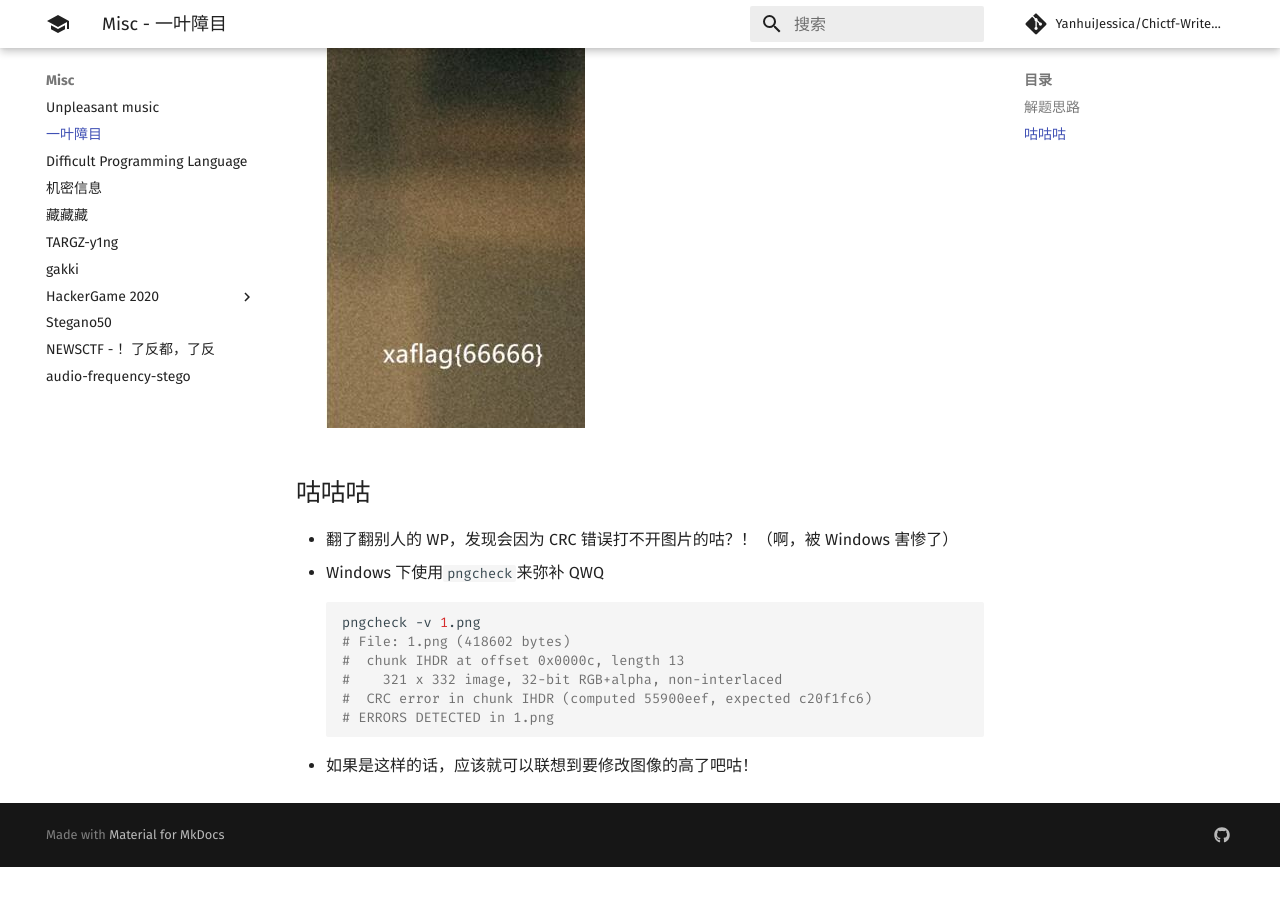
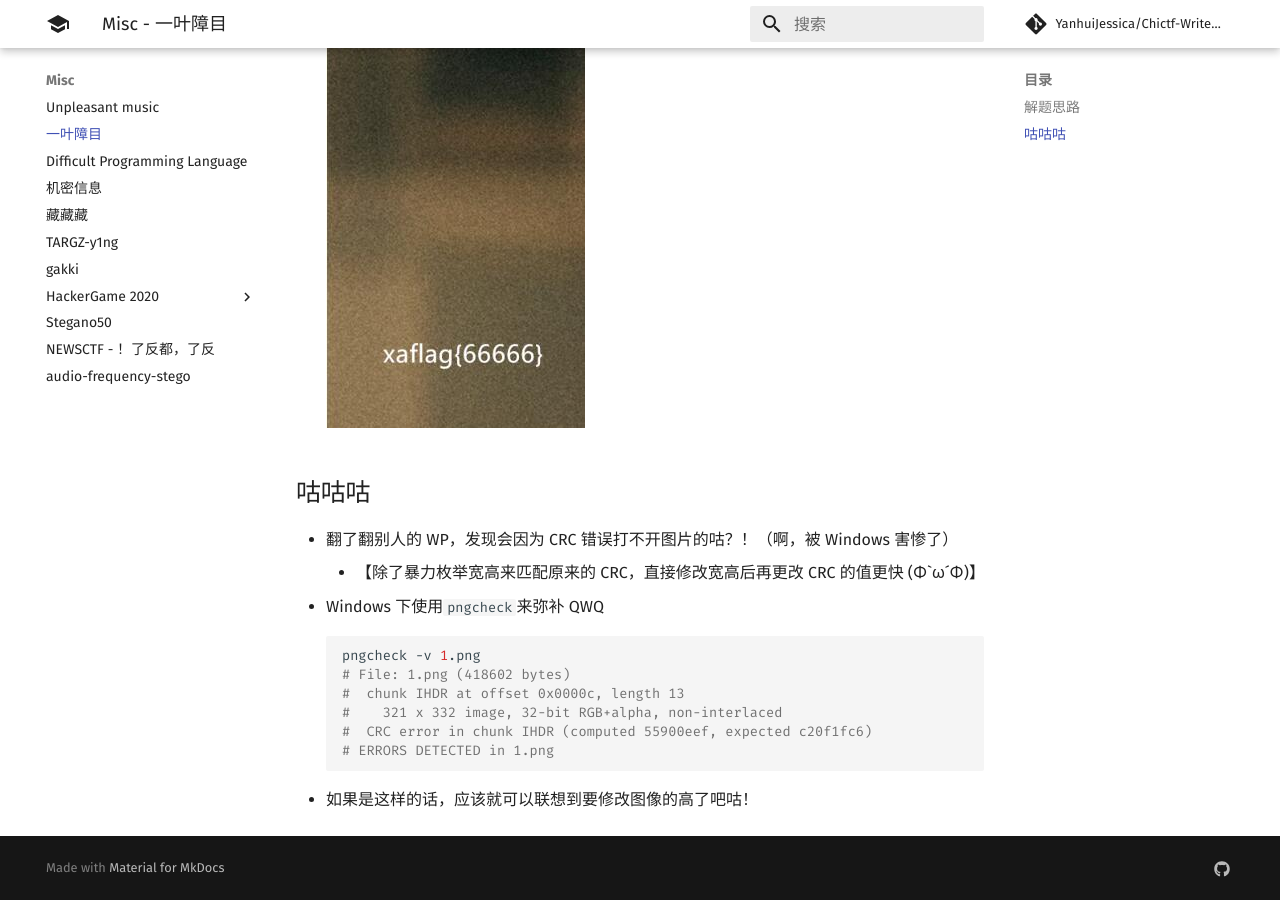
Before and after one commit to YanhuiJessica/Chictf-Writeups, an MkDocs documentation site: the page built from docs/misc/leaf_cover_eyes.md, in a window 1280 px wide and 900 px high, scrolled down 835 px. Built offline with MkDocs 1.6.1 and Material for MkDocs 9.7.7, drawn with Linux system fonts in a browser that asks for light colours; comment, search, counter and statistics services are not loaded; before the commit the page ends 1702 px from its top, so only the background shows below that.

Commit message:
补充解题思路

````diff
--- a/docs/misc/leaf_cover_eyes.md
+++ b/docs/misc/leaf_cover_eyes.md
@@ -21,6 +21,7 @@ description: 2020 | BJDCTF | Misc
 ## 咕咕咕
 
 - 翻了翻别人的 WP，发现会因为 CRC 错误打不开图片的咕？！（啊，被 Windows 害惨了）
+    - 【除了暴力枚举宽高来匹配原来的 CRC，直接修改宽高后再更改 CRC 的值更快 (ΦˋωˊΦ)】
 - Windows 下使用`pngcheck`来弥补 QWQ
     ```bash
     pngcheck -v 1.png
````
